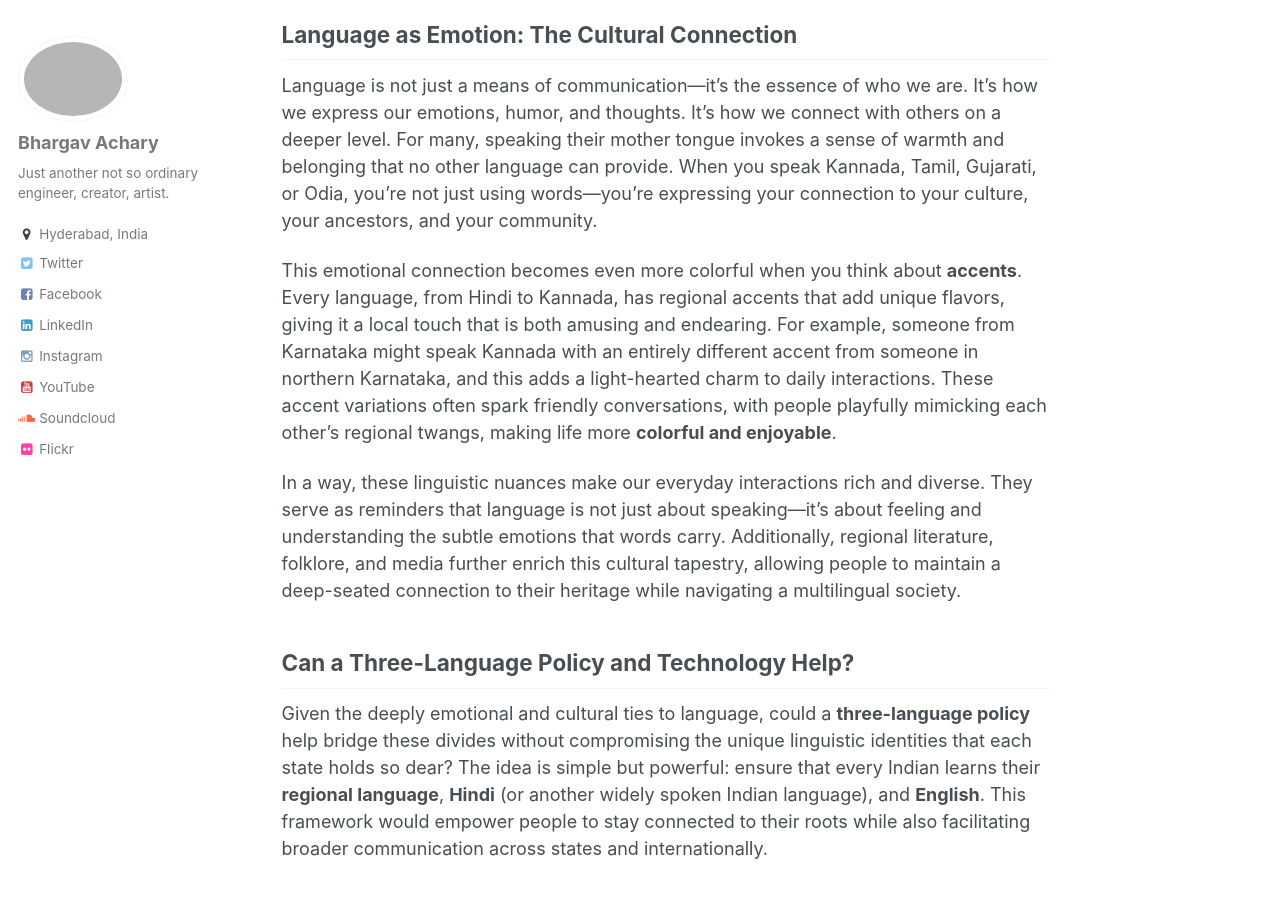
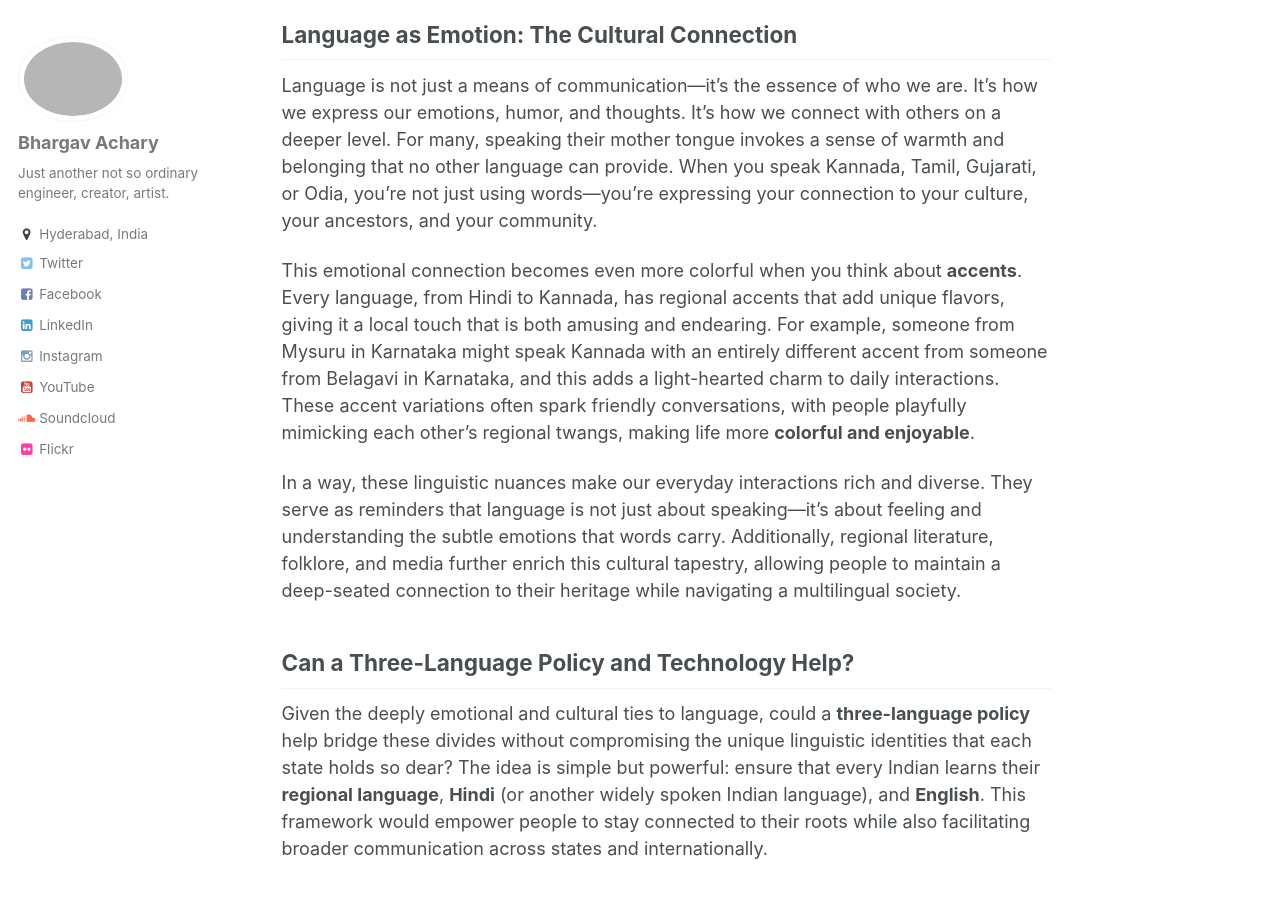
Before and after one commit to bhargavachary/bhargavachary.github.io, a Jekyll site: the page built from _posts/2024-09-23-one-nation-many-languages.md, in a window 1280 px wide and 900 px high, scrolled down 911 px. Built offline with Jekyll 4.4.1, drawn with Linux system fonts in a browser that asks for light colours; comment, search, counter and statistics services are not loaded.

Commit message:
Update 2024-09-23-one-nation-many-languages.md

```diff
--- a/_posts/2024-09-23-one-nation-many-languages.md
+++ b/_posts/2024-09-23-one-nation-many-languages.md
@@ -27,7 +27,7 @@ To illustrate the depth of this emotional connection, consider the story of Anja
 
 Language is not just a means of communication—it’s the essence of who we are. It’s how we express our emotions, humor, and thoughts. It’s how we connect with others on a deeper level. For many, speaking their mother tongue invokes a sense of warmth and belonging that no other language can provide. When you speak Kannada, Tamil, Gujarati, or Odia, you’re not just using words—you’re expressing your connection to your culture, your ancestors, and your community.
 
-This emotional connection becomes even more colorful when you think about **accents**. Every language, from Hindi to Kannada, has regional accents that add unique flavors, giving it a local touch that is both amusing and endearing. For example, someone from Karnataka might speak Kannada with an entirely different accent from someone in northern Karnataka, and this adds a light-hearted charm to daily interactions. These accent variations often spark friendly conversations, with people playfully mimicking each other’s regional twangs, making life more **colorful and enjoyable**.
+This emotional connection becomes even more colorful when you think about **accents**. Every language, from Hindi to Kannada, has regional accents that add unique flavors, giving it a local touch that is both amusing and endearing. For example, someone from Mysuru in Karnataka might speak Kannada with an entirely different accent from someone from Belagavi in Karnataka, and this adds a light-hearted charm to daily interactions. These accent variations often spark friendly conversations, with people playfully mimicking each other’s regional twangs, making life more **colorful and enjoyable**.
 
 In a way, these linguistic nuances make our everyday interactions rich and diverse. They serve as reminders that language is not just about speaking—it’s about feeling and understanding the subtle emotions that words carry. Additionally, regional literature, folklore, and media further enrich this cultural tapestry, allowing people to maintain a deep-seated connection to their heritage while navigating a multilingual society.
 
```
